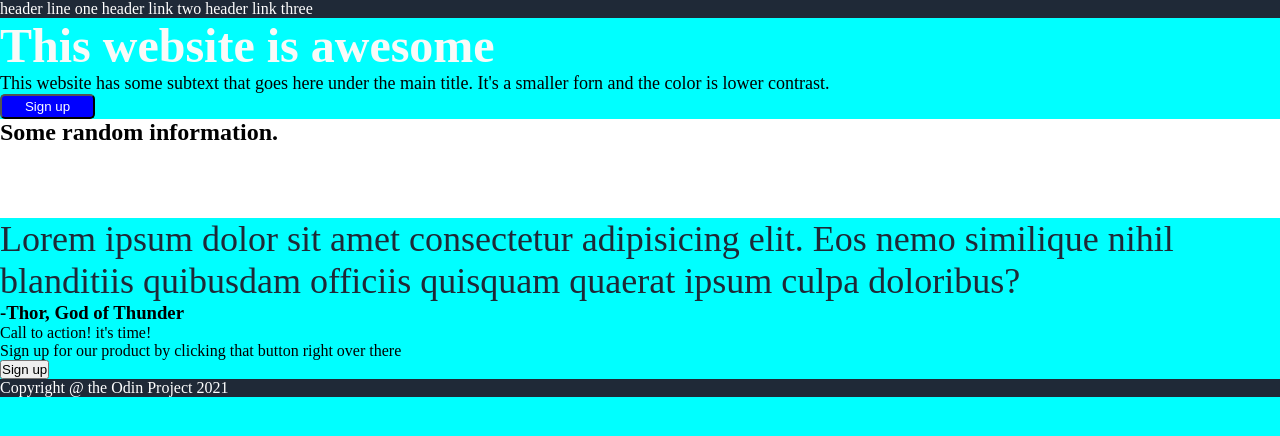
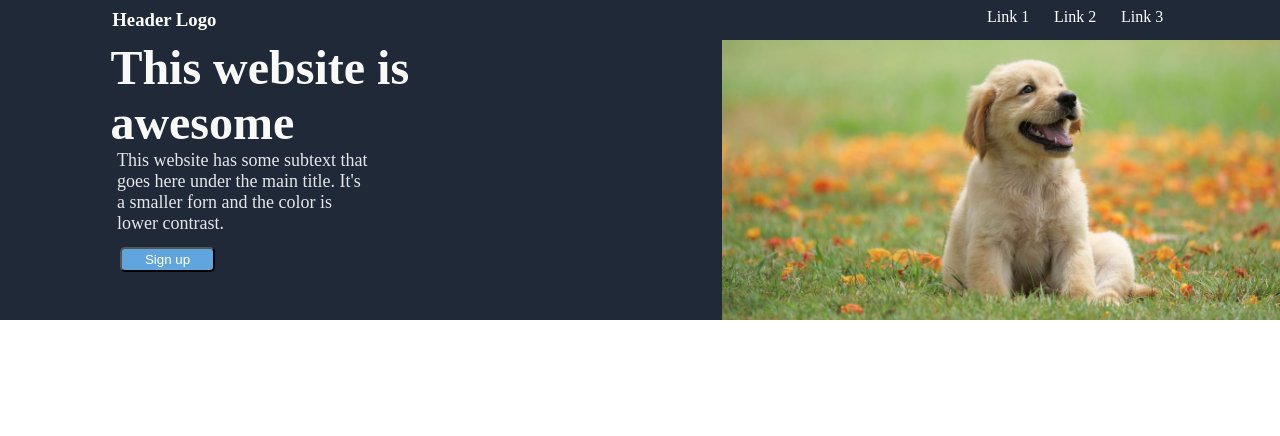
Before and after one commit to deepelegant99/landing-page, a plain HTML site: page index.html in a window 1280 px wide. Drawn offline with Linux system fonts and the light colour scheme.

Commit message:
Done with the header, nav, hero section

```diff
--- a/css/main.scss
+++ b/css/main.scss
@@ -1,54 +1,100 @@
-*{
-    margin:0;
-    padding:0;
+* {
+  margin: 0;
+  padding: 0;
   box-sizing: border-box;
 }
-body{
-    background-color: aqua;
+body {
+  background-color: white;
 }
 
-header{
-    color:white;
-    background-color: #1F2937;
-    nav{
+header {
+  color: white;
+  width: 100vw;
+  height: 5vh;
+  background-color: #1f2937;
+  display: flex;
+  justify-content: space-between;
+
+  h3 {
+    margin-left: 6em;
+    margin-top: 0.5em;
+  }
+
+  nav {
+    margin-top: 0.5em;
+    margin-right: 6em;
+    ul {
+      margin: 0;
+      padding: 0;
+
+      li {
         display: inline;
+        padding: 0;
+        margin-right: 1.3em;
+      }
+    }
+  }
+  a {
+    text-decoration: none;
+    color: white;
   }
 }
 
-.hero{
-    h3{
+.hero {
+  background-color: #1f2937;
+  width: 100vw;
+  height: 35vh;
+  display: flex;
+  justify-content: space-between;
+  h3 {
     font-size: 48px;
-        font-weight:  extra-bold;
-        color:  #F9FAF8;
+    font-weight: extra-bold;
+    color: #f9faf8;
+    margin-left: 2.3em;
+    width: 10em;
   }
-    p{
+  p {
     font-size: 18px;
-        color: #ESE7EB;
+    color: #e5e7eb;
+    width: 20vw;
+    height:auto;
+    margin-left: 6.5em;
   }
-    button{
-        background-color: blue;
+  button {
+    background-color: rgb(96, 165, 221);
     color: White;
-        height:25px;
-        width:95px;
+    height: 25px;
+    width: 95px;
     border-radius: 5px 5px 5px 5px;
+    margin-left: 9em;
+    margin-top:1em;
   }
+
+
 
 }
 
-.random{
+.random {
+  display: none;
   background-color: white;
 }
 
-.quote{
+.action {
+  display: none;
+}
+
+.quote {
+  display: none;
   background-color: #ESE7EB;
-    p{
+  p {
     font-size: 36px;
     font-family: light italic;
-        color: #1F2937;
+    color: #1f2937;
   }
 }
 
-footer{
+footer {
+  display: none;
   color: white;
-    background-color: #1F2937;
+  background-color: #1f2937;
 }
--- a/index.html
+++ b/index.html
@@ -9,9 +9,14 @@
 </head>
 <body>
     <header>
-        <nav>header line one</nav>
-        <nav>header link two</nav>
-        <nav>header link three</nav>
+        <h3>Header Logo</h3>
+        <nav>
+          <ul>
+              <li><a href="#">Link 1</a></li>
+              <li><a href="#">Link 2</a></li>
+              <li><a href="#">Link 3</a></li>
+          </ul>
+        </nav>
     </header>
     <section class="hero">
         <div>
@@ -22,7 +27,7 @@
             </p>
             <button>Sign up</button>
         </div>
-        <div></div>
+        <img src="./img/puppy.jpg" alt="">
     </section>
     <section class="random">
         <h2>Some random information.</h2>
```
Also changed, not shown: css/main.css, img/puppy.jpg (added), 1 other file. Lines whose indentation alone changed are shown as unchanged.
